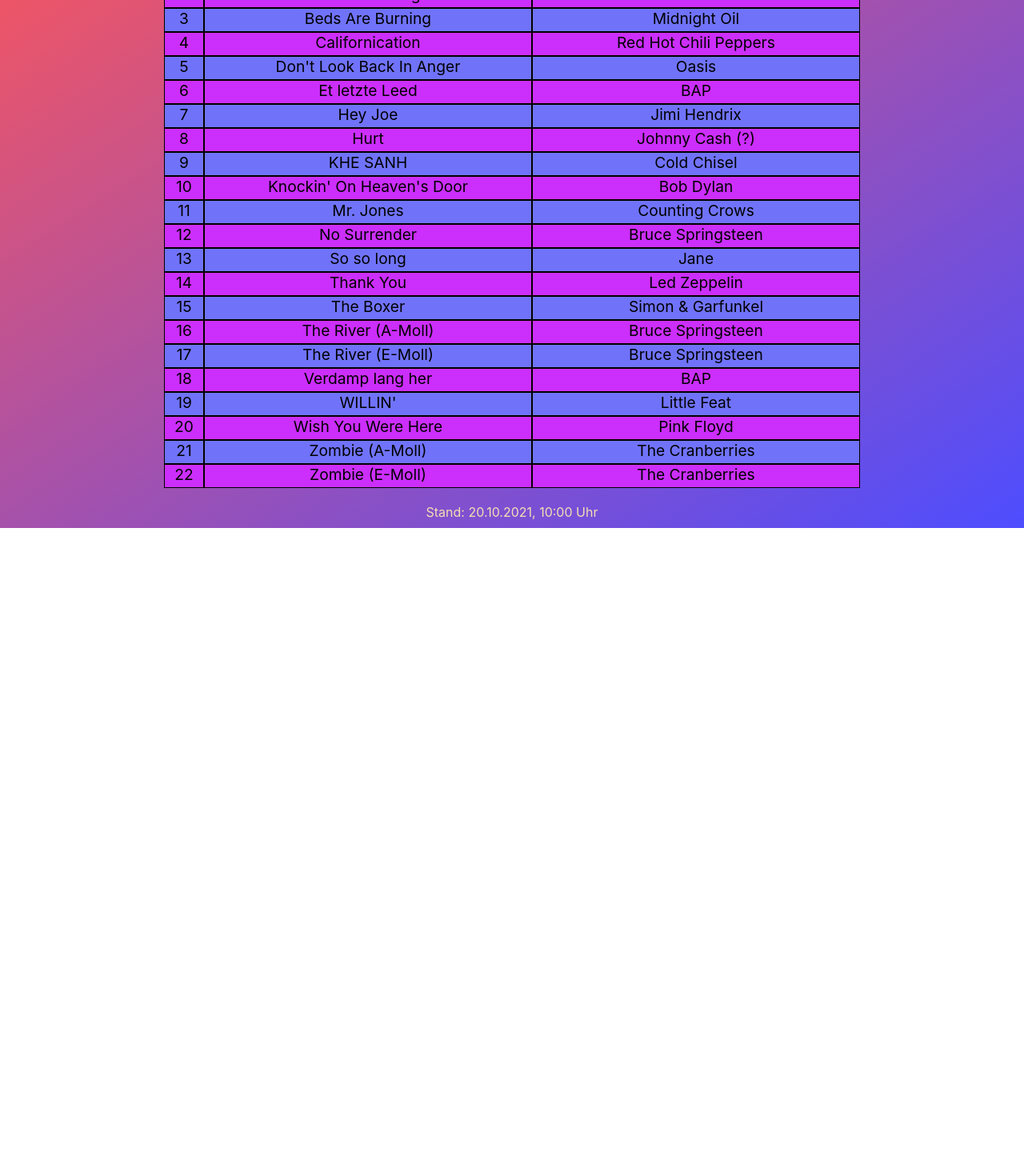
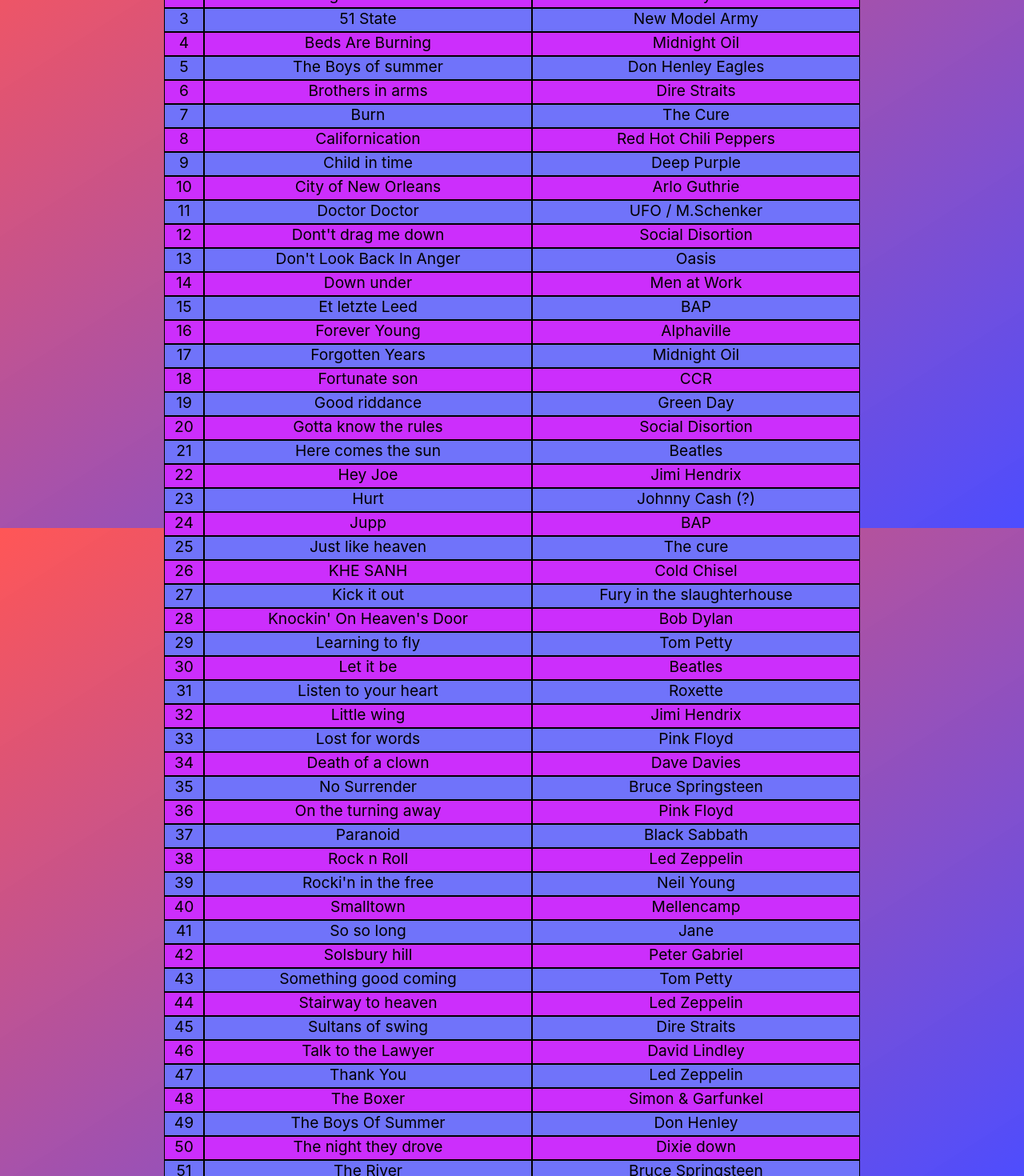
Before and after one commit to Domroon/music-list-app, a React (Create React App) app: page / in a window 1280 px wide. Shown: the part 160-1630 px from the top of the page at 80% size. Before the commit the page ends 820 px from the top, so only its background shows below. Built offline with nearby package versions, Linux system fonts and the light colour scheme.

Commit message:
update songlist and leadsheets

```diff
--- a/src/songs.js
+++ b/src/songs.js
@@ -1,56 +1,151 @@
 const songs = [
+  {
+    title: "A Forest",
+    interpreter: "The Cure",
+    leadsheet:
+      "https://firebasestorage.googleapis.com/v0/b/music-list-andreas.appspot.com/o/A%20forest%20%20The%20Cure.pdf?alt=media&token=8dacd816-2d8c-4752-b643-7422e953f058",
+    music: "",
+  },
   {
     title: "All Along The Watchtower",
     interpreter: "Bob Dylan",
     leadsheet:
-      "https://firebasestorage.googleapis.com/v0/b/music-list-andreas.appspot.com/o/All%20Along%20The%20Watchtower.pdf?alt=media&token=2f7b7b95-9a83-465e-b80f-6e92cbc2bc26",
-    music:
-      "https://www.youtube.com/watch?v=bT7Hj-ea0VE&ab_channel=BobDylanVEVO",
+      "https://firebasestorage.googleapis.com/v0/b/music-list-andreas.appspot.com/o/All%20Along%20The%20Watchtower.pdf?alt=media&token=09f0f5db-6b02-4dc6-9252-1e03f20bb76f",
+    music: "",
   },
   {
-    title: "Because the Night",
-    interpreter: "Patti Smith",
+    title: "51 State",
+    interpreter: "New Model Army",
     leadsheet:
-      "https://firebasestorage.googleapis.com/v0/b/music-list-andreas.appspot.com/o/Because%20The%20Night%20(Patti%20Smith).pdf?alt=media&token=f6885b90-11fb-41dd-a4c9-17bb2e7024fe",
-    music:
-      "https://www.youtube.com/watch?v=c_BcivBprM0&ab_channel=pattismithVEVO",
+      "https://firebasestorage.googleapis.com/v0/b/music-list-andreas.appspot.com/o/51st%20State.pdf?alt=media&token=db88b8fe-6de8-4fec-8336-0ff7b3fbf50c",
+    music: "",
   },
   {
     title: "Beds Are Burning",
     interpreter: "Midnight Oil",
     leadsheet:
-      "https://firebasestorage.googleapis.com/v0/b/music-list-andreas.appspot.com/o/Beds%20Are%20Burning%20Version%202.pdf?alt=media&token=bc22cc79-2a25-48d8-948c-286a841937e6",
-    music:
-      "https://www.youtube.com/watch?v=ejorQVy3m8E&ab_channel=MidnightOilVEVO",
+      "https://firebasestorage.googleapis.com/v0/b/music-list-andreas.appspot.com/o/Beds%20Are%20Burning%20Version%202.pdf?alt=media&token=c646143c-4064-4ddb-905c-00004864d925",
+    music: "",
+  },
+  {
+    title: "The Boys of summer",
+    interpreter: "Don Henley Eagles",
+    leadsheet:
+      "https://firebasestorage.googleapis.com/v0/b/music-list-andreas.appspot.com/o/The%20Boys%20Of%20Summer.pdf?alt=media&token=5d844175-37d2-4abd-b61f-1f6e37897c39",
+    music: "",
+  },
+  {
+    title: "Brothers in arms",
+    interpreter: "Dire Straits",
+    leadsheet: "",
+    music: "",
+  },
+  {
+    title: "Burn",
+    interpreter: "The Cure",
+    leadsheet:
+      "https://firebasestorage.googleapis.com/v0/b/music-list-andreas.appspot.com/o/Burn%20%20%20The%20Cure.pdf?alt=media&token=ec5f4d01-e9d6-407b-acb2-14d7fa161170",
+    music: "",
   },
   {
     title: "Californication",
     interpreter: "Red Hot Chili Peppers",
     leadsheet:
-      "https://firebasestorage.googleapis.com/v0/b/music-list-andreas.appspot.com/o/Californication.pdf?alt=media&token=4b24be91-8c5d-44db-a44f-aab2c6f6a201",
-    music:
-      "https://www.youtube.com/watch?v=YlUKcNNmywk&ab_channel=RedHotChiliPeppers",
+      "https://firebasestorage.googleapis.com/v0/b/music-list-andreas.appspot.com/o/Californication.pdf?alt=media&token=9893f21f-a9ef-46d8-a4e4-0fe0472985d5",
+    music: "",
+  },
+  {
+    title: "Child in time",
+    interpreter: "Deep Purple",
+    leadsheet: "",
+    music: "",
+  },
+  {
+    title: "City of New Orleans",
+    interpreter: "Arlo Guthrie",
+    leadsheet:
+      "https://firebasestorage.googleapis.com/v0/b/music-list-andreas.appspot.com/o/City%20of%20New%20Orleans%20%20Arlo%20Guthrie.pdf?alt=media&token=3abead59-7b56-4d5e-b3f8-500109c2dedf",
+    music: "",
+  },
+  {
+    title: "Doctor Doctor",
+    interpreter: "UFO / M.Schenker",
+    leadsheet: "",
+    music: "",
+  },
+  {
+    title: "Dont't drag me down",
+    interpreter: "Social Disortion",
+    leadsheet:
+      "https://firebasestorage.googleapis.com/v0/b/music-list-andreas.appspot.com/o/Don't%20drag%20me%20down.pdf?alt=media&token=7feafa8f-344a-4908-b990-d8f6570a945c",
+    music: "",
   },
   {
     title: "Don't Look Back In Anger",
     interpreter: "Oasis",
     leadsheet:
-      "https://firebasestorage.googleapis.com/v0/b/music-list-andreas.appspot.com/o/Don't%20look%20back%20in%20anger.pdf?alt=media&token=0d4e0b62-d60b-411c-979a-cbe54b819f19",
+      "https://firebasestorage.googleapis.com/v0/b/music-list-andreas.appspot.com/o/Don't%20look%20back%20in%20anger.pdf?alt=media&token=11670c37-90cb-4cb6-a18c-0e8b592e2023",
     music: "https://www.youtube.com/watch?v=r8OipmKFDeM&ab_channel=Oasis",
+  },
+  {
+    title: "Down under",
+    interpreter: "Men at Work",
+    leadsheet:
+      "https://firebasestorage.googleapis.com/v0/b/music-list-andreas.appspot.com/o/Down%20Under%20C-Dur(D-Dur).pdf?alt=media&token=28906b20-2424-4757-86e1-002f931ca5cb",
+    music: "",
   },
   {
     title: "Et letzte Leed",
     interpreter: "BAP",
     leadsheet:
-      "https://firebasestorage.googleapis.com/v0/b/music-list-andreas.appspot.com/o/Et%20letze%20Leed.pdf?alt=media&token=66c7cbe2-51aa-4a11-a74b-4296c8497a89",
+      "https://firebasestorage.googleapis.com/v0/b/music-list-andreas.appspot.com/o/Et%20letze%20Leed.pdf?alt=media&token=7be7c8fe-13be-40b6-a649-6c1538fa70bc",
     music:
       "https://www.youtube.com/watch?v=geYFObld6KQ&ab_channel=NiedeckensBAP-Topic",
   },
   {
+    title: "Forever Young",
+    interpreter: "Alphaville",
+    leadsheet: "",
+    music: "",
+  },
+  {
+    title: "Forgotten Years",
+    interpreter: "Midnight Oil",
+    leadsheet:
+      "https://firebasestorage.googleapis.com/v0/b/music-list-andreas.appspot.com/o/Forgotten%20Years%20.pdf?alt=media&token=f221efaf-4b5e-4547-a5da-07245d841282",
+    music: "",
+  },
+  {
+    title: "Fortunate son",
+    interpreter: "CCR",
+    leadsheet:
+      "https://firebasestorage.googleapis.com/v0/b/music-list-andreas.appspot.com/o/Fortunate%20son.pdf?alt=media&token=b7437580-7afb-4a11-bcce-b65730317661",
+    music: "",
+  },
+  {
+    title: "Good riddance",
+    interpreter: "Green Day",
+    leadsheet:
+      "https://firebasestorage.googleapis.com/v0/b/music-list-andreas.appspot.com/o/Good%20riddance%20G-Dur.pdf?alt=media&token=2bf20103-89d1-4a7e-9a1f-8f0ce45d53dd",
+    music: "",
+  },
+  {
+    title: "Gotta know the rules",
+    interpreter: "Social Disortion",
+    leadsheet:
+      "https://firebasestorage.googleapis.com/v0/b/music-list-andreas.appspot.com/o/Gotta%20know%20the%20rules.pdf?alt=media&token=9c8791ff-d0b0-4ac1-879b-388231be6f71",
+    music: "",
+  },
+  {
+    title: "Here comes the sun",
+    interpreter: "Beatles",
+    leadsheet: "",
+    music: "",
+  },
+  {
     title: "Hey Joe",
     interpreter: "Jimi Hendrix",
-    leadsheet:
-      "https://firebasestorage.googleapis.com/v0/b/music-list-andreas.appspot.com/o/Hey%20Joe.pdf?alt=media&token=b7954627-308e-4d77-8298-6cf4b2e87e06",
+    leadsheet: "",
     music:
       "https://www.youtube.com/watch?v=rXwMrBb2x1Q&ab_channel=JimiHendrixVEVO",
   },
@@ -58,114 +153,280 @@
     title: "Hurt",
     interpreter: "Johnny Cash (?)",
     leadsheet:
-      "https://firebasestorage.googleapis.com/v0/b/music-list-andreas.appspot.com/o/Hurt.pdf?alt=media&token=55e29ffd-efb0-4e9a-846c-bb3f404ffc23",
+      "https://firebasestorage.googleapis.com/v0/b/music-list-andreas.appspot.com/o/Hurt.pdf?alt=media&token=ca0c7b1c-8d53-4ae8-b667-f3d8929b11cd",
     music:
       "https://www.youtube.com/watch?v=8AHCfZTRGiI&ab_channel=JohnnyCashVEVO",
+  },
+  {
+    title: "Jupp",
+    interpreter: "BAP",
+    leadsheet:
+      "https://firebasestorage.googleapis.com/v0/b/music-list-andreas.appspot.com/o/Jupp.pdf?alt=media&token=8ec0bc32-a977-4e6c-9381-d096397539ca",
+    music: "",
+  },
+  {
+    title: "Just like heaven",
+    interpreter: "The cure",
+    leadsheet: "",
+    music: "",
   },
   {
     title: "KHE SANH",
     interpreter: "Cold Chisel",
     leadsheet:
-      "https://firebasestorage.googleapis.com/v0/b/music-list-andreas.appspot.com/o/Khe%20Sanh.pdf?alt=media&token=d6000e81-d284-41d8-983c-912af4be912c",
+      "https://firebasestorage.googleapis.com/v0/b/music-list-andreas.appspot.com/o/Khe%20Sanh.pdf?alt=media&token=5ae649d8-8940-4c8b-94ea-48456db27718",
     music: "https://www.youtube.com/watch?v=dTjvG4WJD_A&ab_channel=ColdChisel",
+  },
+  {
+    title: "Kick it out",
+    interpreter: "Fury in the slaughterhouse",
+    leadsheet: "",
+    music: "",
   },
   {
     title: "Knockin' On Heaven's Door",
     interpreter: "Bob Dylan",
     leadsheet:
-      "https://firebasestorage.googleapis.com/v0/b/music-list-andreas.appspot.com/o/Knockin'%20on%20heavens%20door%20G-Dur.pdf?alt=media&token=43d262cc-65f4-43c3-a72d-a480e0c3a6dc",
+      "https://firebasestorage.googleapis.com/v0/b/music-list-andreas.appspot.com/o/Knockin'%20on%20heavens%20door%20G-Dur.pdf?alt=media&token=0e06c9e8-cb18-4582-a9bc-777762999a8a",
     music:
       "https://www.youtube.com/watch?v=rm9coqlk8fY&ab_channel=BobDylanVEVO",
   },
   {
-    title: "Mr. Jones",
-    interpreter: "Counting Crows",
+    title: "Learning to fly",
+    interpreter: "Tom Petty",
     leadsheet:
-      "https://firebasestorage.googleapis.com/v0/b/music-list-andreas.appspot.com/o/Mr.Jones.pdf?alt=media&token=8240e3f8-d779-487a-b9f8-0e6b8f1d9721",
-    music:
-      "https://www.youtube.com/watch?v=-oqAU5VxFWs&ab_channel=CountingCrowsVEVO",
+      "https://firebasestorage.googleapis.com/v0/b/music-list-andreas.appspot.com/o/Learning%20To%20Fly.pdf?alt=media&token=4a89a84b-4b02-4adc-bcfd-8d57be8d63a8",
+    music: "",
+  },
+  {
+    title: "Let it be",
+    interpreter: "Beatles",
+    leadsheet:
+      "https://firebasestorage.googleapis.com/v0/b/music-list-andreas.appspot.com/o/Let%20It%20Be.pdf?alt=media&token=f9706f8c-0404-4eb3-8faf-3011d50dac62",
+    music: "",
+  },
+  {
+    title: "Listen to your heart",
+    interpreter: "Roxette",
+    leadsheet:
+      "https://firebasestorage.googleapis.com/v0/b/music-list-andreas.appspot.com/o/Listen%20To%20Your%20Heart.pdf?alt=media&token=c23f8bf6-c72b-4d8d-847e-4d2e75a062ab",
+    music: "",
+  },
+  {
+    title: "Little wing",
+    interpreter: "Jimi Hendrix",
+    leadsheet:
+      "https://firebasestorage.googleapis.com/v0/b/music-list-andreas.appspot.com/o/Little%20Wing.pdf?alt=media&token=2f3be7f2-53df-4da3-b361-2c8bcb3dd429",
+    music: "",
+  },
+  {
+    title: "Lost for words",
+    interpreter: "Pink Floyd",
+    leadsheet:
+      "https://firebasestorage.googleapis.com/v0/b/music-list-andreas.appspot.com/o/Lost%20for%20words%20%20Pink%20Floyd.pdf?alt=media&token=cfdd3d57-8179-405e-8c30-c60b6f836881",
+    music: "",
+  },
+  {
+    title: "Death of a clown",
+    interpreter: "Dave Davies",
+    leadsheet: "",
+    music: "",
   },
   {
     title: "No Surrender",
     interpreter: "Bruce Springsteen",
     leadsheet:
-      "https://firebasestorage.googleapis.com/v0/b/music-list-andreas.appspot.com/o/No%20Surrender.pdf?alt=media&token=ee43c1b0-11db-413d-a998-c816e9a64420",
+      "https://firebasestorage.googleapis.com/v0/b/music-list-andreas.appspot.com/o/No%20Surrender%20C-Dur.pdf?alt=media&token=9a0c6201-b476-4b78-895f-f91210b28a74",
     music:
       "https://www.youtube.com/watch?v=txKhQ9cbhgo&ab_channel=BruceSpringsteen-Topic",
+  },
+  {
+    title: "On the turning away",
+    interpreter: "Pink Floyd",
+    leadsheet: "",
+    music: "",
+  },
+  {
+    title: "Paranoid",
+    interpreter: "Black Sabbath",
+    leadsheet:
+      "https://firebasestorage.googleapis.com/v0/b/music-list-andreas.appspot.com/o/Paranoid%20.pdf?alt=media&token=a79d53a6-11c0-40c7-bc56-5d06472ec796",
+    music: "",
+  },
+  {
+    title: "Rock n Roll",
+    interpreter: "Led Zeppelin",
+    leadsheet: "",
+    music: "",
+  },
+  {
+    title: "Rocki'n in the free",
+    interpreter: "Neil Young",
+    leadsheet:
+      "https://firebasestorage.googleapis.com/v0/b/music-list-andreas.appspot.com/o/Rockin'%20In%20A%20Free%20World.pdf?alt=media&token=65d56acb-5f4c-4b61-bc1c-03f0fcad3803",
+    music: "",
+  },
+  {
+    title: "Smalltown",
+    interpreter: "Mellencamp",
+    leadsheet:
+      "https://firebasestorage.googleapis.com/v0/b/music-list-andreas.appspot.com/o/Small%20Town.pdf?alt=media&token=6a59beb7-1dbe-4bff-a3d9-0e9087ea87ce",
+    music: "",
   },
   {
     title: "So so long",
     interpreter: "Jane",
     leadsheet:
-      "https://firebasestorage.googleapis.com/v0/b/music-list-andreas.appspot.com/o/So%20so%20long.pdf?alt=media&token=a5fa150c-63a9-49e5-b5e6-2a1d11a9df9c",
+      "https://firebasestorage.googleapis.com/v0/b/music-list-andreas.appspot.com/o/So%20so%20long.pdf?alt=media&token=29215bb4-7235-4ab5-81f2-5f065a5448c9",
     music:
       "https://www.youtube.com/watch?v=ApU24LtbvO0&ab_channel=FanisTsokanas",
+  },
+  {
+    title: "Solsbury hill",
+    interpreter: "Peter Gabriel",
+    leadsheet: "",
+    music: "",
+  },
+  {
+    title: "Something good coming",
+    interpreter: "Tom Petty",
+    leadsheet:
+      "https://firebasestorage.googleapis.com/v0/b/music-list-andreas.appspot.com/o/Something%20Good%20Coming.pdf?alt=media&token=f413eecd-eaa7-44c1-a934-d12070419dd7",
+    music: "",
+  },
+  {
+    title: "Stairway to heaven",
+    interpreter: "Led Zeppelin",
+    leadsheet:
+      "https://firebasestorage.googleapis.com/v0/b/music-list-andreas.appspot.com/o/Stairway%20To%20Heaven.pdf?alt=media&token=6e26a81d-15cd-42e2-9c3e-7a185454bf35",
+    music: "",
+  },
+  {
+    title: "Sultans of swing",
+    interpreter: "Dire Straits",
+    leadsheet:
+      "https://firebasestorage.googleapis.com/v0/b/music-list-andreas.appspot.com/o/Sultans%20Of%20Swing.pdf?alt=media&token=1e3944eb-d346-48d3-bf8c-73bcee320113",
+    music: "",
+  },
+  {
+    title: "Talk to the Lawyer",
+    interpreter: "David Lindley",
+    leadsheet:
+      "https://firebasestorage.googleapis.com/v0/b/music-list-andreas.appspot.com/o/Talk%20to%20the%20lawyer.pdf?alt=media&token=2a277843-a5f9-4774-adaf-516bd2913631",
+    music: "",
   },
   {
     title: "Thank You",
     interpreter: "Led Zeppelin",
     leadsheet:
-      "https://firebasestorage.googleapis.com/v0/b/music-list-andreas.appspot.com/o/Thank%20You%20.pdf?alt=media&token=dd06dc0e-6e2d-4ce5-a56f-f9d64ec29cbd",
+      "https://firebasestorage.googleapis.com/v0/b/music-list-andreas.appspot.com/o/Thank%20You%20.pdf?alt=media&token=6ad7721b-cda3-4699-9dea-cd3765dee05a",
     music: "https://www.youtube.com/watch?v=12KbOAc8vmk&ab_channel=LedZeppelin",
   },
   {
     title: "The Boxer",
     interpreter: "Simon & Garfunkel",
     leadsheet:
-      "https://firebasestorage.googleapis.com/v0/b/music-list-andreas.appspot.com/o/The%20Boxer.pdf?alt=media&token=b1a7ea11-3aef-4d58-9c8f-0ca4bc493356",
+      "https://firebasestorage.googleapis.com/v0/b/music-list-andreas.appspot.com/o/The%20Boxer.pdf?alt=media&token=bab8cc06-33eb-464f-bc2a-83cdc4512826",
     music:
       "https://www.youtube.com/watch?v=l3LFML_pxlY&ab_channel=SimonGarfunkelVEVO",
   },
   {
-    title: "The River (A-Moll)",
+    title: "The Boys Of Summer",
+    interpreter: "Don Henley",
+    leadsheet:
+      "https://firebasestorage.googleapis.com/v0/b/music-list-andreas.appspot.com/o/The%20Boys%20Of%20Summer.pdf?alt=media&token=5d844175-37d2-4abd-b61f-1f6e37897c39",
+    music: "",
+  },
+  {
+    title: "The night they drove",
+    interpreter: "Dixie down",
+    leadsheet: "",
+    music: "",
+  },
+  {
+    title: "The River",
     interpreter: "Bruce Springsteen",
     leadsheet:
-      "https://firebasestorage.googleapis.com/v0/b/music-list-andreas.appspot.com/o/The%20River%20a-moll.pdf?alt=media&token=eaf21e6b-7f90-481b-8201-1eac7d99607d",
+      "https://firebasestorage.googleapis.com/v0/b/music-list-andreas.appspot.com/o/The%20River%20a-moll.pdf?alt=media&token=a75618cd-0bfe-4501-bee5-a62dcd520dcf",
     music: "https://www.youtube.com/watch?v=nAB4vOkL6cE&ab_channel=leppst2ty",
   },
   {
-    title: "The River (E-Moll)",
-    interpreter: "Bruce Springsteen",
+    title: "The ship song",
+    interpreter: "Nick Cave",
     leadsheet:
-      "https://firebasestorage.googleapis.com/v0/b/music-list-andreas.appspot.com/o/The%20River%20e-moll.pdf?alt=media&token=7ee1e581-4175-45ec-b21a-43ea8e73d3f9",
-    music: "https://www.youtube.com/watch?v=nAB4vOkL6cE&ab_channel=leppst2ty",
+      "https://firebasestorage.googleapis.com/v0/b/music-list-andreas.appspot.com/o/The%20Ship%20Song.pdf?alt=media&token=ab216c87-11b5-4c13-8c15-c0ad6b9f6162",
+    music: "",
+  },
+  {
+    title: "The Weight",
+    interpreter: "The Band",
+    leadsheet:
+      "https://firebasestorage.googleapis.com/v0/b/music-list-andreas.appspot.com/o/The%20weight%20%20The%20Band.pdf?alt=media&token=857e0c6c-70f4-4b67-9112-cbc55da660ad",
+    music: "",
+  },
+  {
+    title: "The wind cries",
+    interpreter: "Jimi Hendrix",
+    leadsheet:
+      "https://firebasestorage.googleapis.com/v0/b/music-list-andreas.appspot.com/o/The%20Wind%20cries%20Mary%20%20%20Jimi%20Hendrix.pdf?alt=media&token=3ce7f18f-0a9b-4f4e-88c1-a210d6b90969",
+    music: "",
+  },
+  {
+    title: "Tunnel of love",
+    interpreter: "Dire Straits",
+    leadsheet:
+      "https://firebasestorage.googleapis.com/v0/b/music-list-andreas.appspot.com/o/Tunnel%20of%20Love%20%20Dire%20Straits.pdf?alt=media&token=63a271e3-abc5-4077-a8ba-aec8ec985163",
+    music: "",
   },
   {
     title: "Verdamp lang her",
     interpreter: "BAP",
     leadsheet:
-      "https://firebasestorage.googleapis.com/v0/b/music-list-andreas.appspot.com/o/Verdamp%20lang%20her.pdf?alt=media&token=2dfbc76e-6688-497d-82e7-536917227fb8",
+      "https://firebasestorage.googleapis.com/v0/b/music-list-andreas.appspot.com/o/Verdamp%20lang%20her.pdf?alt=media&token=7764e673-e658-46f4-8767-57776957df75",
     music: "https://www.youtube.com/watch?v=TB751ZCh_zU&ab_channel=Purket1995",
   },
   {
-    title: "WILLIN'",
+    title: "Take me home country roads",
+    interpreter: "John Denver",
+    leadsheet:
+      "https://firebasestorage.googleapis.com/v0/b/music-list-andreas.appspot.com/o/Take%20Me%20Home%2C%20Country%20Roads%20CAPO3.pdf?alt=media&token=af5cab41-bd76-4e09-88e5-1a8252f89985",
+    music: "",
+  },
+  {
+    title: "Wheels",
+    interpreter: "Foo Fighters",
+    leadsheet:
+      "https://firebasestorage.googleapis.com/v0/b/music-list-andreas.appspot.com/o/Wheels%20C-Dur.pdf?alt=media&token=c2761285-11ac-4b9c-bf56-0c77bb9cbfde",
+    music: "",
+  },
+  {
+    title: "Willin'",
     interpreter: "Little Feat",
     leadsheet:
-      "https://firebasestorage.googleapis.com/v0/b/music-list-andreas.appspot.com/o/Willin'.pdf?alt=media&token=ebee511d-5736-4511-92e5-fba6fc3f80f9",
+      "https://firebasestorage.googleapis.com/v0/b/music-list-andreas.appspot.com/o/Willin'.pdf?alt=media&token=fbdfb9a1-cab9-4e64-baa6-8b7e81ed515c",
     music: "https://www.youtube.com/watch?v=Il9VFC6-Inw&ab_channel=Byenia",
   },
   {
     title: "Wish You Were Here",
     interpreter: "Pink Floyd",
     leadsheet:
-      "https://firebasestorage.googleapis.com/v0/b/music-list-andreas.appspot.com/o/Wish%20You%20Were%20Here.pdf?alt=media&token=b9a0f66e-23eb-4a76-8689-f69aff6a8a40",
+      "https://firebasestorage.googleapis.com/v0/b/music-list-andreas.appspot.com/o/Wish%20You%20Were%20Here.pdf?alt=media&token=8d4f9106-bff3-45bb-bca4-cf10709bcb56",
     music: "https://www.youtube.com/watch?v=IXdNnw99-Ic&ab_channel=chartrand",
   },
   {
-    title: "Zombie (A-Moll)",
+    title: "Zombie",
     interpreter: "The Cranberries",
     leadsheet:
-      "https://firebasestorage.googleapis.com/v0/b/music-list-andreas.appspot.com/o/Zombie%20A-Moll.pdf?alt=media&token=cbc4982b-0a99-4409-9660-0f39939747de",
+      "https://firebasestorage.googleapis.com/v0/b/music-list-andreas.appspot.com/o/Zombie%20E-Moll%202%20Seiten.pdf?alt=media&token=1c861c1c-6e18-4fed-98e6-a3a7ec6a5edb",
     music:
       "https://www.youtube.com/watch?v=6Ejga4kJUts&ab_channel=TheCranberriesVEVO",
   },
   {
-    title: "Zombie (E-Moll)",
-    interpreter: "The Cranberries",
+    title: "Death of a clown",
+    interpreter: "Dave Dacies",
     leadsheet:
-      "https://firebasestorage.googleapis.com/v0/b/music-list-andreas.appspot.com/o/Zombie%20E-Moll%202%20Seiten.pdf?alt=media&token=10c87f11-8910-4028-9a5b-393fe27b8831",
-    music:
-      "https://www.youtube.com/watch?v=6Ejga4kJUts&ab_channel=TheCranberriesVEVO",
+      "https://firebasestorage.googleapis.com/v0/b/music-list-andreas.appspot.com/o/Death%20of%20a%20Clown.pdf?alt=media&token=6724a415-a499-4312-8711-a6aa7decf1e9",
+    music: "",
   },
 ]
 
```
